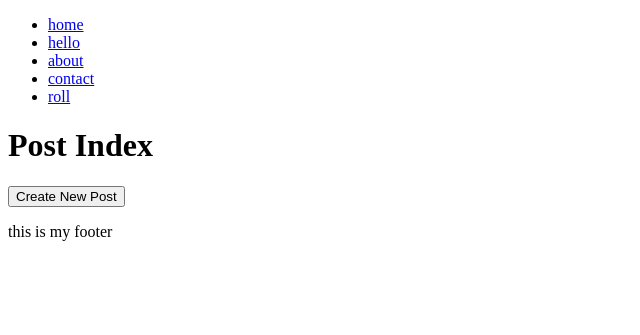
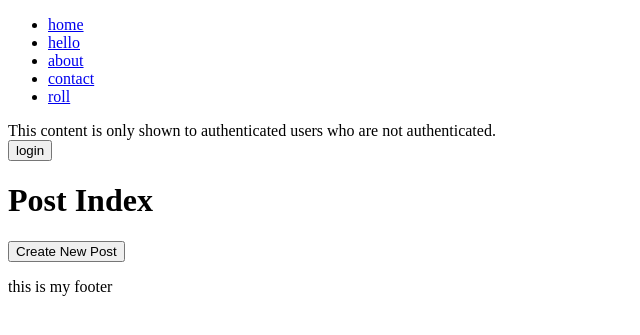
Before and after one commit to jeffrey840/Spring-Blog, a Spring Boot app: page /posts in a window 1280 px wide. Shown: the top 335 px of the page, without its empty margins (0-640 px from the left). Run offline with Spring Boot 4, Linux system fonts and the light colour scheme; data that the repository does not hold is empty; some of the project's set-up classes (security, data sources, template engines, error pages and the like) are left out, and stand-ins take their place; some libraries are stand-ins or nearby versions.

Commit message:
commiting pregress

```diff
--- a/src/main/java/com/codeup/springinitializer/controllers/PostController.java
+++ b/src/main/java/com/codeup/springinitializer/controllers/PostController.java
@@ -82,9 +82,9 @@ public class PostController {
         return "redirect:/posts";
     }
 
-//    @GetMapping(path="/posts/{id}/delete")
-//    public String postDelete(@PathVariable long id){
-//        postDao.deleteById(id);
-//        return "redirect:/posts";
-//    }
+    @GetMapping(path="/posts/{id}/delete")
+    public String postDelete(@PathVariable long id){
+        postDao.deleteById(id);
+        return "redirect:/posts";
+    }
 }
--- a/src/main/java/com/codeup/springinitializer/controllers/UserController.java
+++ b/src/main/java/com/codeup/springinitializer/controllers/UserController.java
@@ -30,6 +30,6 @@ public class UserController {
         String hash = passwordEncoder.encode(user.getPassword());
         user.setPassword(hash);
         userDao.save(user);
-        return "redirect:/login";
+        return "redirect:/posts";
     }
 }
--- a/src/main/resources/templates/partials/navbar.html
+++ b/src/main/resources/templates/partials/navbar.html
@@ -17,17 +17,17 @@
 		Email: <span th:text="${#authentication.principal.email}"/>
 	</div>
 
-<!--	<div sec:authorize="!isAuthenticated()">-->
-<!--		This content is only shown to authenticated users who are not authenticated.-->
-<!--		<form th:action="@{/login}">-->
-<!--			<button class="btn-link btn" style="margin-top: 8px">login</button>-->
-<!--		</form>-->
-<!--	</div>-->
+	<div sec:authorize="!isAuthenticated()">
+		This content is only shown to authenticated users who are not authenticated.
+		<form th:action="@{/login}">
+			<button class="btn">login</button>
+		</form>
+	</div>
 
-<!--	<div sec:authorize="isAuthenticated()">-->
-<!--		<form th:action="@{/logout}" th:method="post">-->
-<!--			<button class="btn">Logout</button>-->
-<!--		</form>-->
-<!--	</div>-->
+	<div sec:authorize="isAuthenticated()">
+		<form th:action="@{/logout}" th:method="POST">
+			<button class="btn">Logout</button>
+		</form>
+	</div>
 
 </nav>
--- a/src/main/resources/templates/posts/index.html
+++ b/src/main/resources/templates/posts/index.html
@@ -22,9 +22,9 @@
 			<button type="submit">Edit</button>
 		</form>
 
-<!--	<form name="delete" th:action="${'/posts/' + post.getId() + '/delete'}" method="get">-->
-<!--		<button type="submit" class="btn ">Delete</button>-->
-<!--	</form>-->
+	<form name="delete" th:action="${'/posts/' + post.getId() + '/delete'}" method="get">
+		<button type="submit" class="btn ">Delete</button>
+	</form>
 </div>
 
 <div th:replace="partials/footer.html :: footer"></div>
```
Also changed, not shown: src/main/java/com/codeup/springinitializer/SecurityConfiguration.java (+4 -3 lines), src/main/resources/templates/users/login.html (+4 -4 lines).
